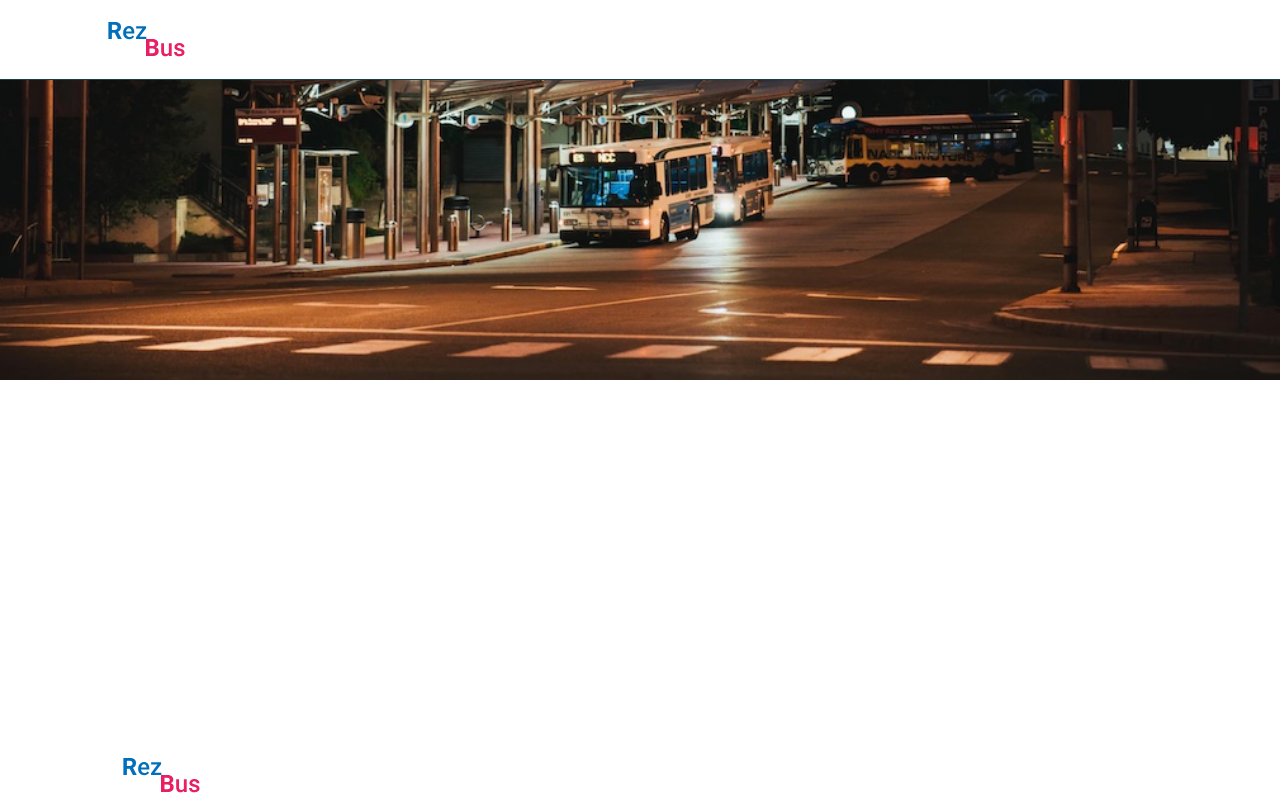
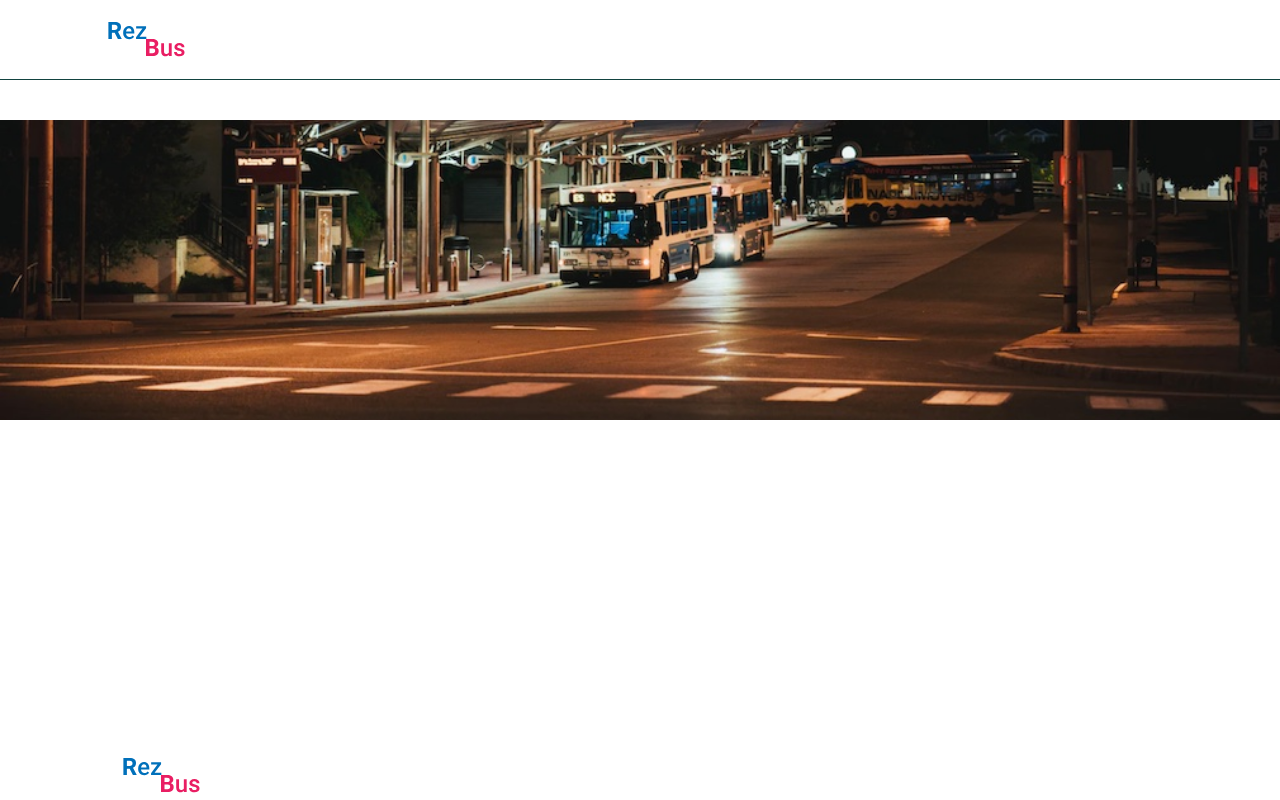
Before and after one commit to whoismuktar/rez-bus, a Vue app: page / in a window 1280 px wide. Built offline with nearby package versions, Linux system fonts and the light colour scheme.

Commit message:
update style

```diff
--- a/src/assets/scss/style.scss
+++ b/src/assets/scss/style.scss
@@ -1,5 +1,12 @@
+@import "_variables.scss";
 @import url('https://fonts.googleapis.com/css?family=Material+Icons|Material+Icons+Outlined|Material+Icons+Two+Tone|Material+Icons+Round|Material+Icons+Sharp');
 
+.mainBody {
+  padding-top: $app-top-spacing !important;
+}
+.hero-comp {
+  margin-top: (-$app-top-spacing);
+}
 .v-application {
   font-family: "Roboto", Arial, Helvetica, sans-serif, 'Times New Roman', 'Calibri';
 
```
